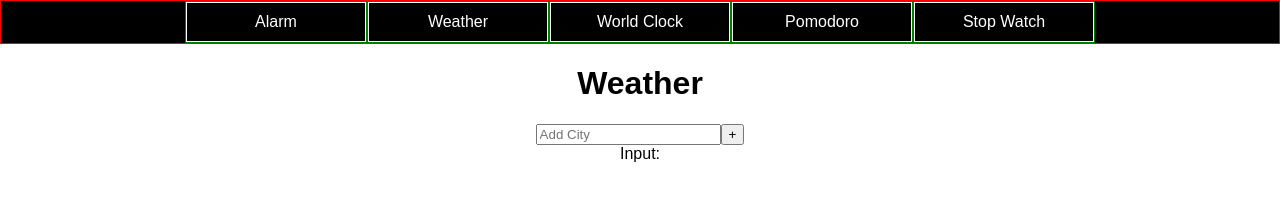
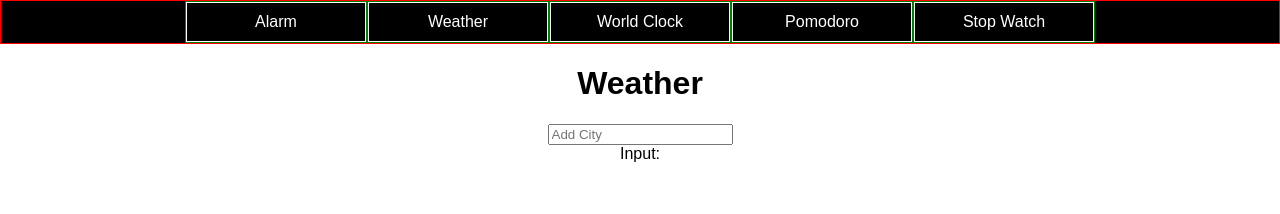
Before and after one commit to dpark926/my_momentum, a React (Create React App) app in the folder countdown_alarm_client/: page /weather in a window 1280 px wide. Both pictures are taken after a click on the link "+ Add City". Shown: the top 214 px of the page. Built offline with nearby package versions, Linux system fonts and the light colour scheme; no server answers.

Commit message:
create zipcode validator

```diff
--- a/countdown_alarm_client/src/components/AddWeatherCity.js
+++ b/countdown_alarm_client/src/components/AddWeatherCity.js
@@ -3,10 +3,9 @@ import React from 'react'
 function AddWeatherCity (props) {
   return (
     <div>
-      <form onSubmit={props.addToWeather}>
+      <form onSubmit={props.addToWeather} id="weather-form">
         <input type="text" onChange={props.handleInput} placeholder="Add City"></input>
-        <input type="submit" value="+"></input>
-        {/* <p>Hello weather</p> */}
+        {props.input.length === 5 && (Number.isInteger(parseInt(props.input))) ? <input type="submit" value="+"></input> : null}
       </form>
     </div>
   )
--- a/countdown_alarm_client/src/containers/Weather.js
+++ b/countdown_alarm_client/src/containers/Weather.js
@@ -9,6 +9,7 @@ class Weather extends Component {
       addCity: false,
       input: '',
       weatherData: [],
+      error: '',
     }
   }
 
@@ -18,12 +19,15 @@ class Weather extends Component {
     fetch(URL)
     .then(response => response.json())
     .then(data => this.setState({
-      weatherData: data
+      weatherData: data,
+      error: ''
     }))
   }
 
   addToWeather = (event) => {
     event.preventDefault()
+
+    if (/(^\d{5}$)|(^\d{5}-\d{4}$)/.test(parseInt(this.state.input))) {
       fetch('http://localhost:3000/api/v1/weathers', {
         method: 'POST',
         headers: {
@@ -38,7 +42,16 @@ class Weather extends Component {
       .then( data => this.setState({
         weatherData: this.state.weatherData.concat([data]),
         addCity: !this.state.addCity,
+        input: '',
+        error: '',
       }))
+    } else {
+      this.setState({
+        error: "Please enter a valid zip code",
+        input: ''
+      })
+      document.getElementById("weather-form").reset()
+    }
   }
 
   handleClick = () => {
@@ -107,8 +120,9 @@ class Weather extends Component {
       return (
         <div>
           <h1>Weather</h1>
-          <AddWeatherCity handleInput={this.handleInput} addToWeather={this.addToWeather}/>
+          <AddWeatherCity handleInput={this.handleInput} addToWeather={this.addToWeather} input={this.state.input}/>
           <div>Input: {this.state.input}</div>
+          <div>{this.state.error}</div>
         </div>
       )
     }
```
Lines whose indentation alone changed are shown as unchanged.
